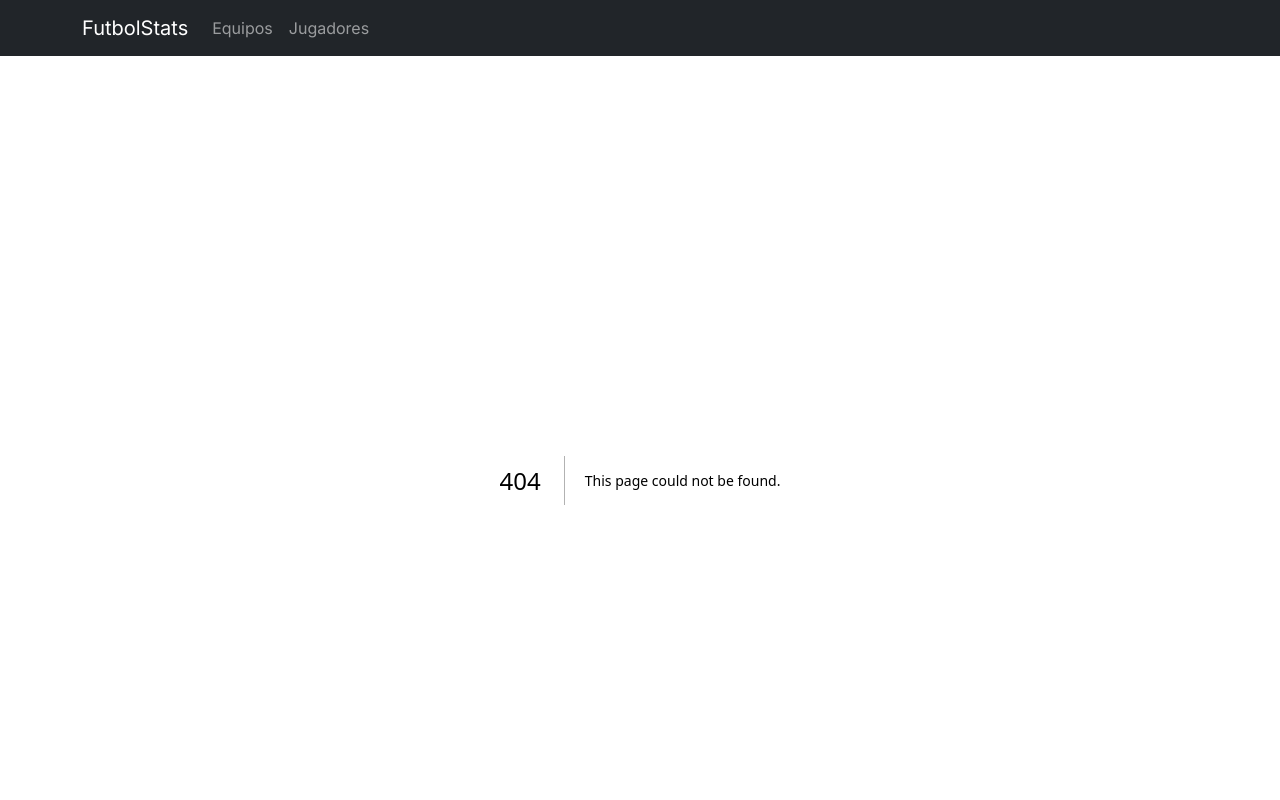
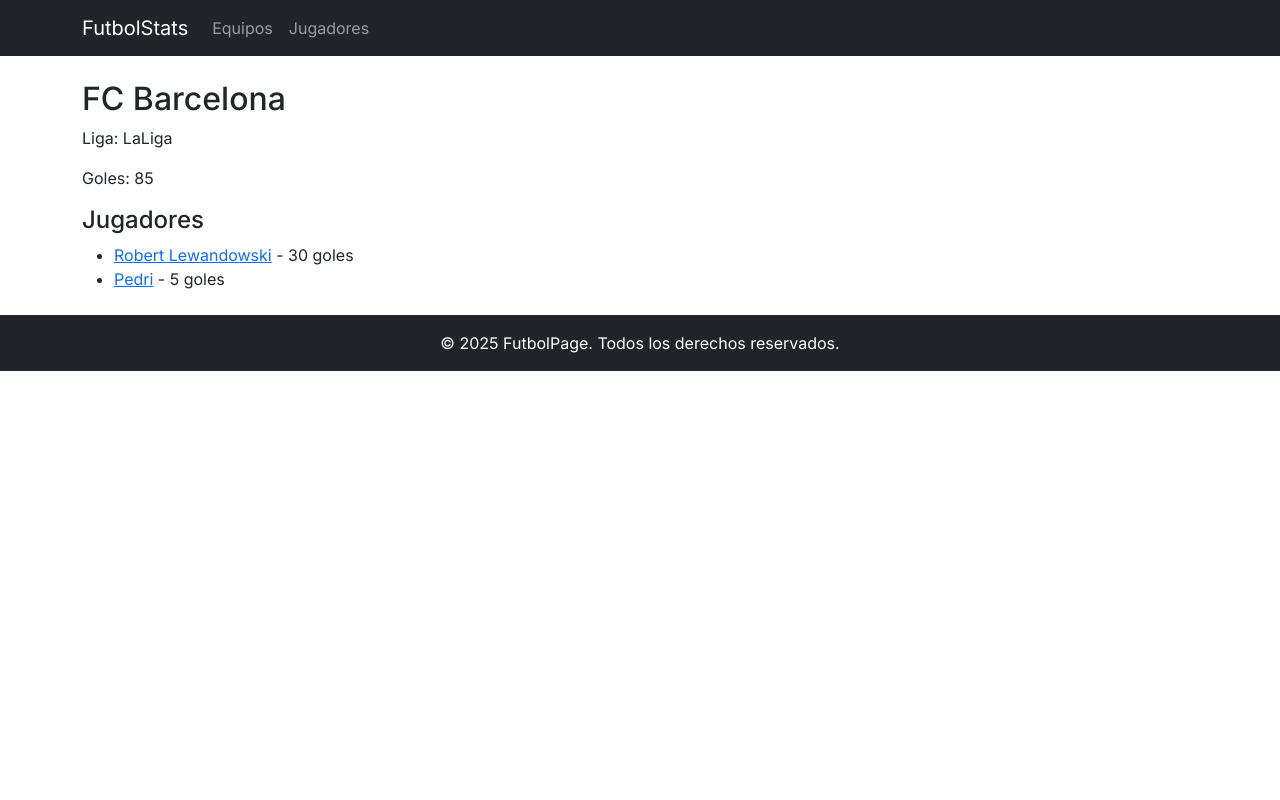
Before and after one commit to eljuanca18/futbolpage, a Next.js app: page /equipo/1 in a window 1280 px wide. Before the commit this address had no page. Shown: the top 800 px of the page. Built offline with nearby package versions, Linux system fonts and the light colour scheme.

Commit message:
equipos_jugadores

```diff
--- /dev/null
+++ b/src/app/equipo/[id]/page.tsx
@@ -0,0 +1,31 @@
+import data from "../../../data/datosFutbol.json";
+import Link from "next/link";
+import { notFound } from "next/navigation";
+
+interface Params {
+  params: {
+    id: string;
+  };
+}
+
+export default function EquipoPage({ params }: Params) {
+  const equipo = data.find(e => e.id === parseInt(params.id));
+
+  if (!equipo) return notFound();
+
+  return (
+    <div>
+      <h2>{equipo.nombre}</h2>
+      <p>Liga: {equipo.liga}</p>
+      <p>Goles: {equipo.goles}</p>
+      <h4>Jugadores</h4>
+      <ul>
+        {equipo.jugadores.map(j => (
+          <li key={j.id}>
+            <Link href={`/jugador/${j.id}`}>{j.nombre}</Link> - {j.goles} goles
+          </li>
+        ))}
+      </ul>
+    </div>
+  );
+}
--- /dev/null
+++ b/src/data/datosFutbol.json
@@ -0,0 +1,22 @@
+[
+  {
+    "id": 1,
+    "nombre": "FC Barcelona",
+    "liga": "LaLiga",
+    "goles": 85,
+    "jugadores": [
+      {"id": 1, "nombre": "Robert Lewandowski", "goles": 30, "posicion": "Delantero"},
+      {"id": 2, "nombre": "Pedri", "goles": 5, "posicion": "Mediocampista"}
+    ]
+  },
+  {
+    "id": 2,
+    "nombre": "Manchester City",
+    "liga": "Premier League",
+    "goles": 90,
+    "jugadores": [
+      {"id": 3, "nombre": "Erling Haaland", "goles": 36, "posicion": "Delantero"},
+      {"id": 4, "nombre": "Kevin De Bruyne", "goles": 12, "posicion": "Mediocampista"}
+    ]
+  }
+]
```
Also changed, not shown: src/app/equipos/page.tsx (added, +17 -0 lines), src/app/jugador/[id]/page.tsx (added, +22 -0 lines), src/app/jugadores/page.tsx (added, +19 -0 lines).
